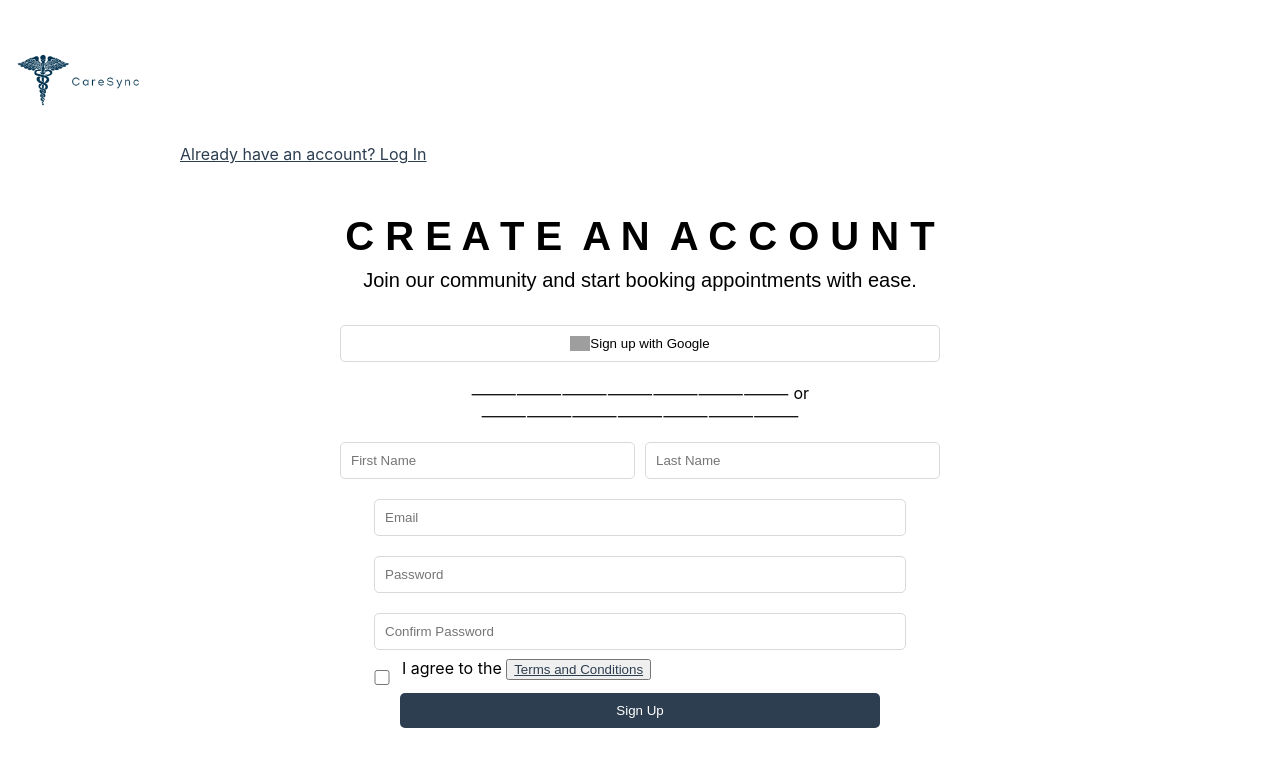
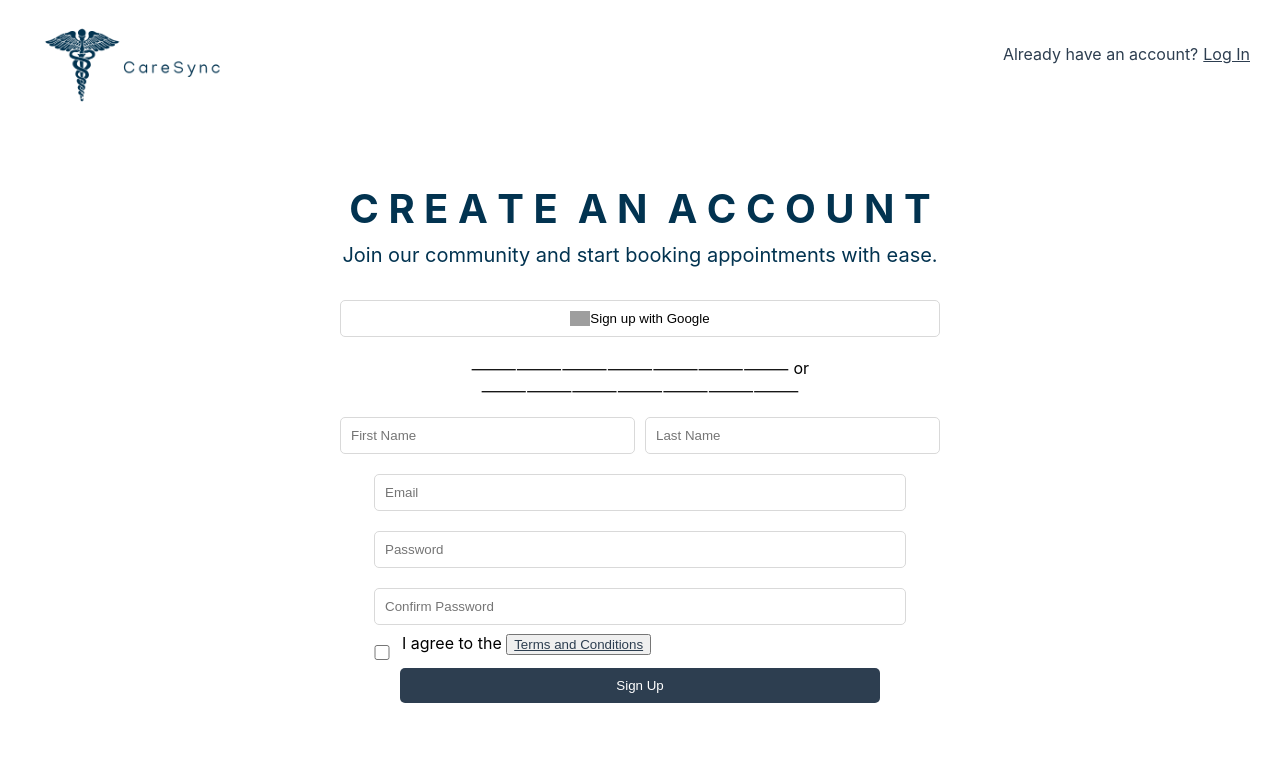
Before and after one commit to AbarquezMyk/IndustryElective-AppDev, a React (Create React App) app in the folder caresync/: page /register in a window 1280 px wide. Shown: the top 766 px of the page. Built offline with nearby package versions, Linux system fonts and the light colour scheme; grey boxes are pictures that could not be loaded.

Commit message:
Initial Commit of Login.jsx, Register.jsx

```diff
--- a/caresync/src/components/Login.jsx
+++ b/caresync/src/components/Login.jsx
@@ -1,5 +1,6 @@
 import React, { useState } from 'react';
-import { useNavigate } from 'react-router-dom';
+import { useNavigate, Link } from 'react-router-dom';
+import logo from './img/logo.png';
 
 const Login = () => {
     const [email, setEmail] = useState('');
@@ -23,7 +24,7 @@ const Login = () => {
 
             if (response.ok) {
                 console.log('Login successful:', data);
-                navigate('/PatientProfileForm');
+                navigate('/patientprofileform');
             } else {
                 setError(data.message || 'Invalid email or password.');
                 console.log('Login failed:', data);
@@ -35,6 +36,22 @@ const Login = () => {
     };
 
     return (
+        <>
+            <nav className="navbar navbar-expand-lg navbar-light fixed-top py-3 d-block" data-navbar-on-scroll="data-navbar-on-scroll">
+                <div className="container d-flex justify-content-between" style={{ flexDirection: 'column' }}>
+                    <div style={{ display: 'flex', justifyContent: 'flex-start', width: '100%' }}>
+                        <Link className="navbar-brand" to="/" style={{ marginLeft: '20px', marginTop: "-50px" }}>
+                            <img src={logo} width="230" alt="logo" />
+                        </Link>
+                    </div>
+                    <div style={{ display: 'flex', justifyContent: 'flex-end', width: '100%', marginRight: '20px' }}>
+                        <Link to="/register" style={{ color: '#2d3e50', marginLeft: '5px', marginTop: "-140px", marginRight: "30px" }}>
+                            Create an account
+                        </Link>
+                    </div>
+                </div>
+            </nav>
+
             <section style={styles.section}>
                 <div style={styles.textCenter}>
                     <h1 style={styles.title}>W E L C O M E&ensp;B A C K</h1>
@@ -77,6 +94,7 @@ const Login = () => {
                     </form>
                 </div>
             </section>
+        </>
     );
 };
 
@@ -89,11 +107,14 @@ const styles = {
     },
     title: {
         fontSize: '40px',
-        fontFamily: "'Manjari', sans-serif",
+        marginBottom: '-5px',
+        marginTop: '80px',
+        color: '#023350'
     },
     subtitle: {
         fontSize: '20px',
-        fontFamily: "'Manjari', sans-serif",
+        marginBottom: '-30px',
+        color: '#023350'
     },
     loginSection: {
         backgroundColor: 'white',
@@ -126,13 +147,15 @@ const styles = {
         textAlign: 'center',
         padding: '20px 0',
         color: 'black',
+        marginBottom: '5px',
+        marginTop: '-17px'
     },
     form: {
         textAlign: 'center',
     },
     input: {
         padding: '10px',
-        marginBottom: '20px',
+        marginBottom: '10px',
         borderRadius: '5px',
         border: '1px solid #d9d9d9',
         width: '85%',
--- a/caresync/src/components/Register.jsx
+++ b/caresync/src/components/Register.jsx
@@ -115,13 +115,19 @@ const Register = () => {
     return (
         <main className="main" id="top">
             <nav className="navbar navbar-expand-lg navbar-light fixed-top py-3 d-block" data-navbar-on-scroll="data-navbar-on-scroll">
-                <div className="container d-flex justify-content-between">
-                    <Link className="navbar-brand" to="/" style={{ flexGrow: 1 }}>
-                        <img src={logo} width="160" alt="logo" />
-                    </Link>
-                    <Link to="/login" style={{ color: '#2d3e50', marginLeft: '20px' }}>
-                        Already have an account? Log In
-                    </Link>
+                <div className="container d-flex justify-content-between" style={{ flexDirection: 'column' }}>
+                    <div style={{ display: 'flex', justifyContent: 'flex-start', width: '100%' }}>
+                        <Link className="navbar-brand" to="/" style={{ marginLeft: '20px', marginTop: "-50px" }}>
+                        <img src={logo} width="230" alt="logo" />
+                        </Link>
+                    </div>
+
+                    <div style={{ display: 'flex', justifyContent: 'flex-end', width: '100%', marginRight: '20px' }}>
+                        <span style={{ color: '#2d3e50', marginTop: "-140px" }}>Already have an account? </span>
+                        <Link to="/login" style={{ color: '#2d3e50', marginLeft: '5px', marginTop: "-140px", marginRight: "30px" }}>
+                        Log In
+                        </Link>
+                    </div>
                 </div>
             </nav>
 
@@ -129,8 +135,8 @@ const Register = () => {
                 <div className="container">
                     <div className="row min-vh-xl-100 min-vh-xxl-25 align-items-center justify-content-center">
                         <div style={styles.titleContainer}>
-                            <h1 style={{ fontSize: '40px', fontFamily: "'Manjari', sans-serif", marginBottom: "-10px"}}>C R E A T E&ensp;A N&ensp;A C C O U N T</h1>
-                            <p style={{ fontSize: '20px', fontFamily: "'Manjari', sans-serif", marginBottom: "-27px"}}>Join our community and start booking appointments with ease.</p>
+                            <h1 style={{ color: '#023350', fontSize: '40px', marginBottom: "-10px", marginTop: "-50px"}}>C R E A T E&ensp;A N&ensp;A C C O U N T</h1>
+                            <p style={{ color: '#023350', fontSize: '20px', marginBottom: "-27px"}}>Join our community and start booking appointments with ease.</p>
                         </div>
 
                         <div style={styles.registerSection}>
```
Lines whose indentation alone changed are shown as unchanged.
